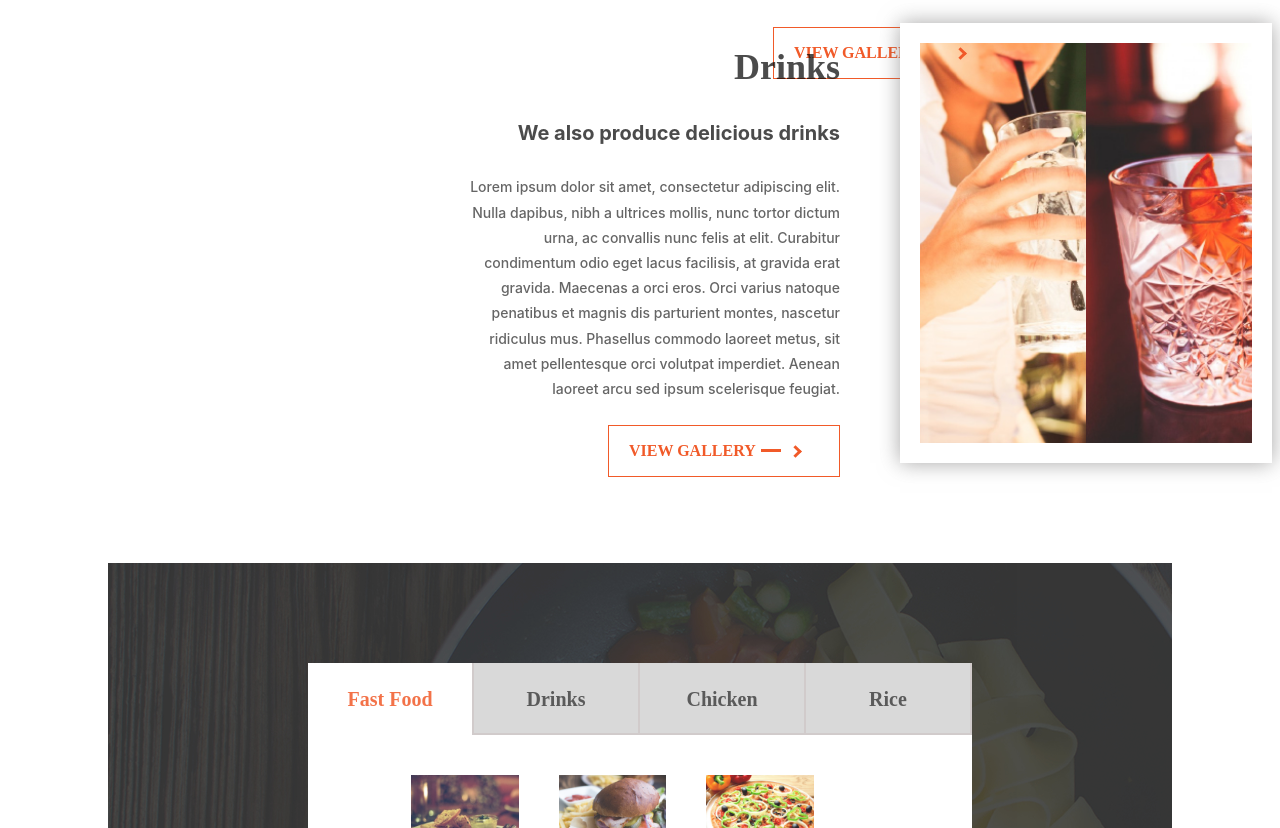
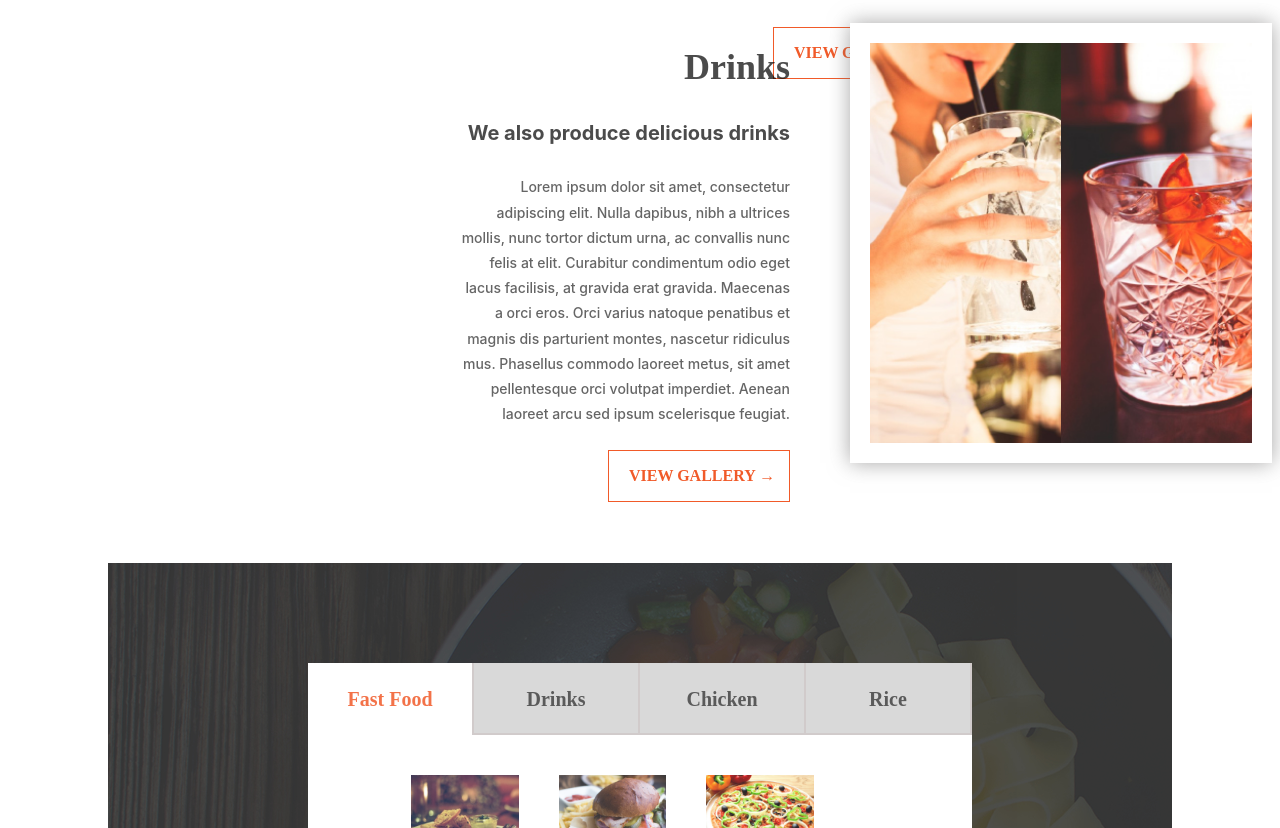
Before and after one commit to MutuaFranklin/Anitas-Kitchen, a plain HTML site: page index.html in a window 1280 px wide. Shown: the part 1525-2353 px from the top of the page. Drawn offline with Linux system fonts and the light colour scheme.

Commit message:
arrow fix

```diff
--- a/index.html
+++ b/index.html
@@ -63,13 +63,7 @@
                     ipsum scelerisque feugiat.
                 </p>
                 <div class="view-gallery">
-                    <p>VIEW GALLERY </p>
-                    <div class="complete-arrow">
-                        <div id="arrow-tail"></div>
-                        <div>
-                             <p><i class="small-arrow head"></i></p>
-                        </div>
-                    </div>
+                    <p>VIEW GALLERY  <a>&#8594;</a></p>
                 </div>
 
             </div>
@@ -84,13 +78,8 @@
                     ipsum scelerisque feugiat.
                 </p>
                 <div class="view-gallery">
-                    <p>VIEW GALLERY</p>
-                    <div class="complete-arrow">
-                        <div id="arrow-tail"></div>
-                        <div>
-                             <p><i class="small-arrow head"></i></p>
-                        </div>
-                    </div>
+                    <p>VIEW GALLERY &#8594;</p>
+
                 </div>
 
 
--- a/styles/style.css
+++ b/styles/style.css
@@ -201,7 +201,7 @@
 
 .view-gallery{
     height: 50px;
-    width: 230px;
+    width: 180px;
     border: 1px solid #F15A29;
     margin-top: 30px;
     display: flex;
@@ -214,32 +214,10 @@
     font-weight: bold;
 }
 
-.small-arrow {
-    border: solid #F15A29;
-    border-width: 0 3px 3px 0;
-    display: inline-block;
-    padding: 3px;
-    margin-left: 0px;
-  }
+.view-gallery>p>a{
+    border: 3px;
+    width: 80px;
 
-#arrow-tail {
-    width: 15px;
-    height: 3px;
-    background-color: #F15A29;
-    padding-left: 5px;
-    margin: 23px 10px 0 0;
-  }
-
-.head  {
-    transform: rotate(-45deg);
-    -webkit-transform: rotate(-45deg);
-  }
-
-
-.complete-arrow{
-    display: flex;
-    flex-direction: row;
-    margin: 0px 0px 0px 5px;
 }
 
 .drinks-description{
```
